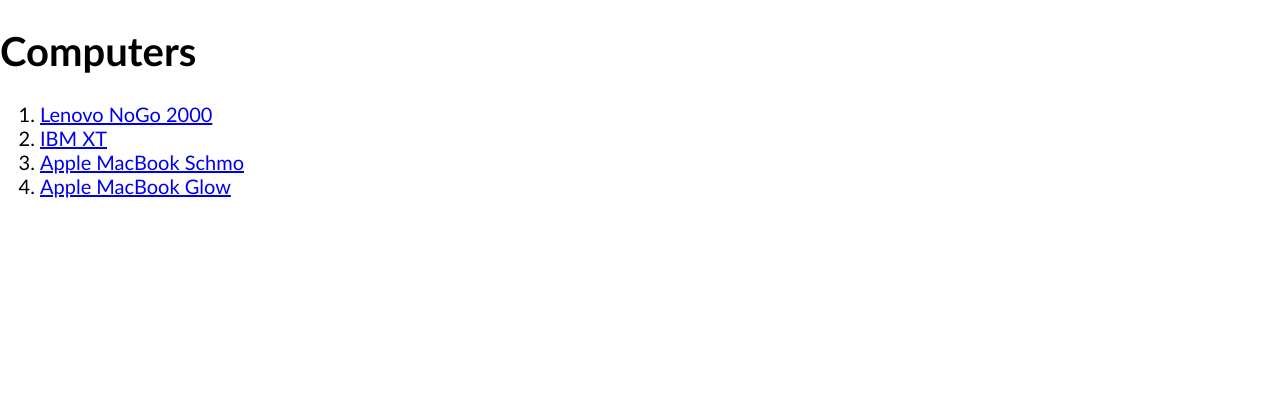
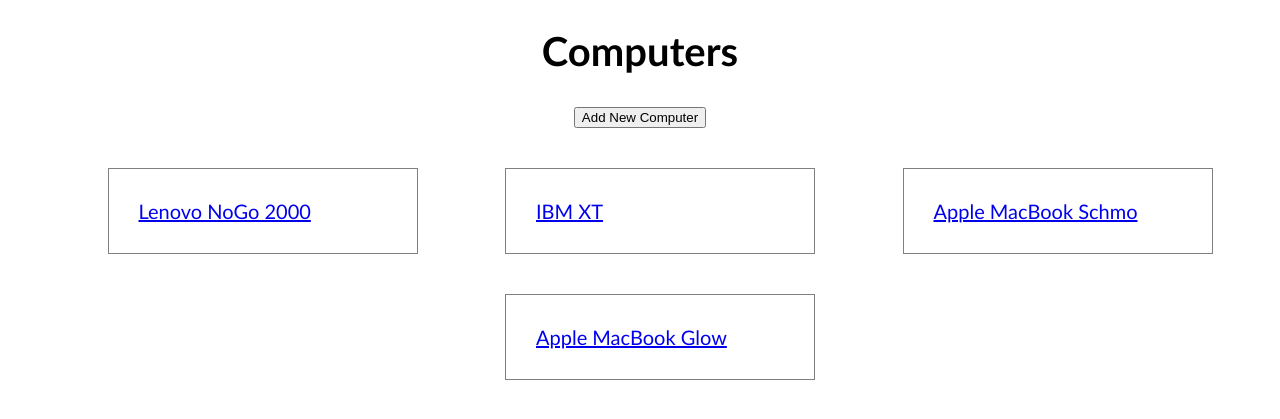
Before and after one commit to nss-cohort-40/banagzon-workforce-mgt-dead-parrots, a Django app: template hrapp/templates/computers/list.html in a window 1280 px wide. Shown: the top 419 px of the page. Run offline with Django 3.2, Linux system fonts and the light colour scheme; the template is opened without the code that fills it: values that come from a table or form of the project are taken from there, others are empty; data comes from the database, SQL or seed files in the repository; tables that the repository leaves empty hold one stand-in row (values such as "Sample post").

Commit message:
moved a couple things and added a button... Done for the night

```diff
--- a/hrapp/static/scripts/computers.js
+++ b/hrapp/static/scripts/computers.js
@@ -2,7 +2,7 @@ const infoDialog = document.querySelector(".infoDialog")
 const message = document.querySelector(".infoDialog__message")
 const closeDialog = document.querySelector(".closeDialog")
 
-document.querySelector(".computers").addEventListener("click", (evt) => {
+document.querySelector(".detail_computers").addEventListener("click", (evt) => {
     if (evt.target.id.startsWith("detail")) {
         const id = evt.target.id.split("--")[1]
         message.innerText = 'Are you sure you want to delete this computer? This is irreversable and could cost you your job.'
--- a/hrapp/static/styles/base.css
+++ b/hrapp/static/styles/base.css
@@ -8,3 +8,22 @@ body {
 .main-content {
   padding: 1em 2em;
 }
+
+.computer_header {
+  text-align: center;
+}
+
+.computers {
+  list-style: none;
+  display: flex;
+  flex-wrap: wrap;
+  justify-content: space-evenly;
+}
+
+.computer {
+  flex-basis: 20%;
+  padding: 0 2em 0.5em 2em;
+  border: 1px solid gray;
+  margin: 1em;
+  padding: 1.5em;
+}
--- a/hrapp/templates/computers/detail.html
+++ b/hrapp/templates/computers/detail.html
@@ -15,8 +15,8 @@
     </form>
   </dialog>
 
-  <div class="computers">
-    <h1>Make: {{ computer.make }}</h1>
+  <div class="detail_computers">
+    <h1>Make / Model: {{ computer.make }}</h1>
     <h2>Purchase Date:{{ computer.purchase_date }}</h2>
     {% if computer.decommission_date != None %}
       <h2>Decommission Date: {{ computer.decommission_date }}</h2>
--- a/hrapp/templates/computers/list.html
+++ b/hrapp/templates/computers/list.html
@@ -1,10 +1,18 @@
 {% extends 'shared/base.html' %}
+{% load static %}
+
+{% block css %}
+    <link rel="stylesheet" href="{% static 'styles/base.css' %}" />
+{% endblock %}
+
   {% block content %}
-    <h1>Computers</h1>
-
-    <ol>
+    <div class="computer_header">
+      <h1>Computers</h1>
+      <a href="{% url 'hrapp:computer_form' %}"><button>Add New Computer</button></a>
+    </div>
+    <ol class="computers">
     {% for computer in all_computers %}
-        <li>
+        <li class="computer">
             <a href="{% url 'hrapp:computer' computer.id %}">{{ computer.make }}</a>
         </li>
     {% endfor %}
```
